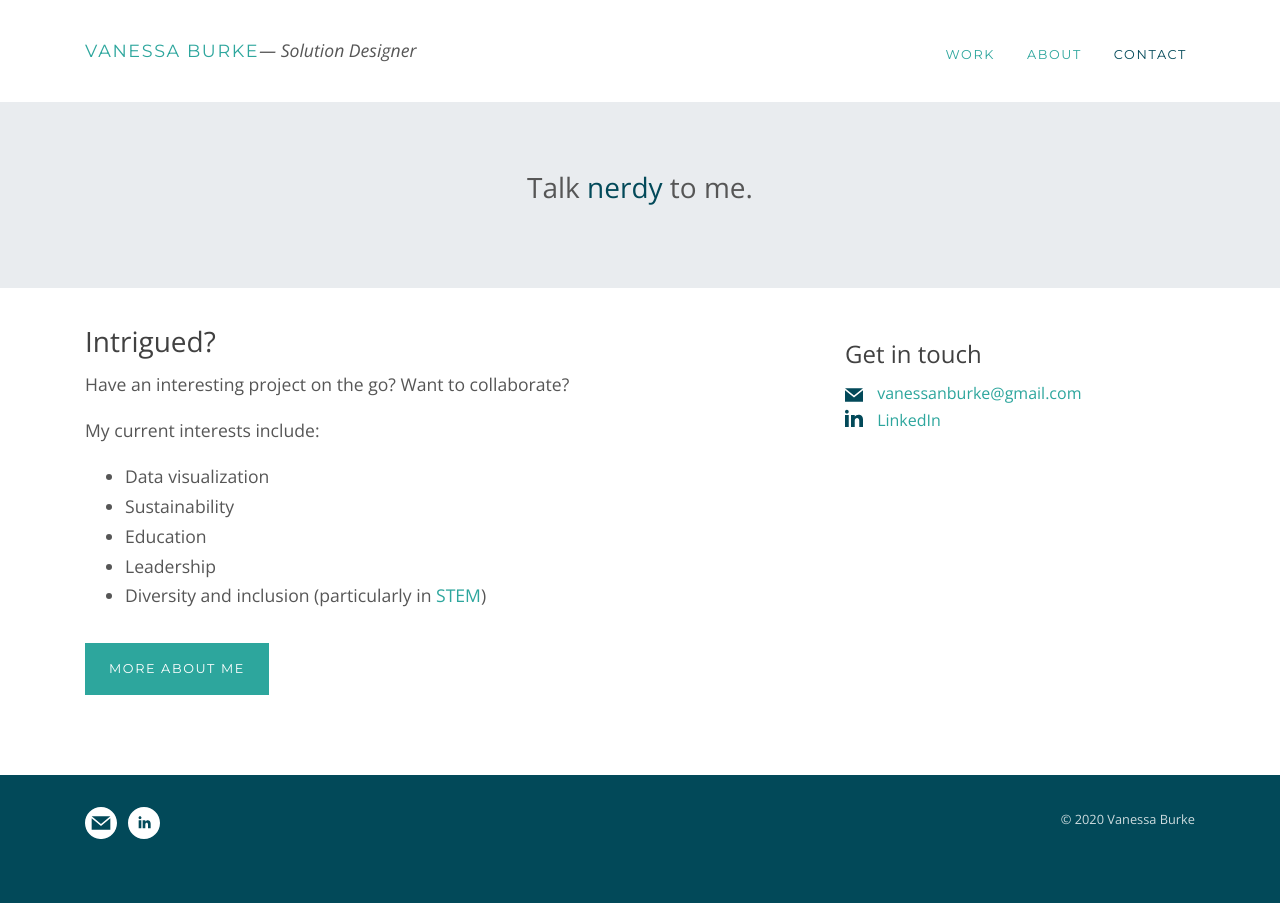
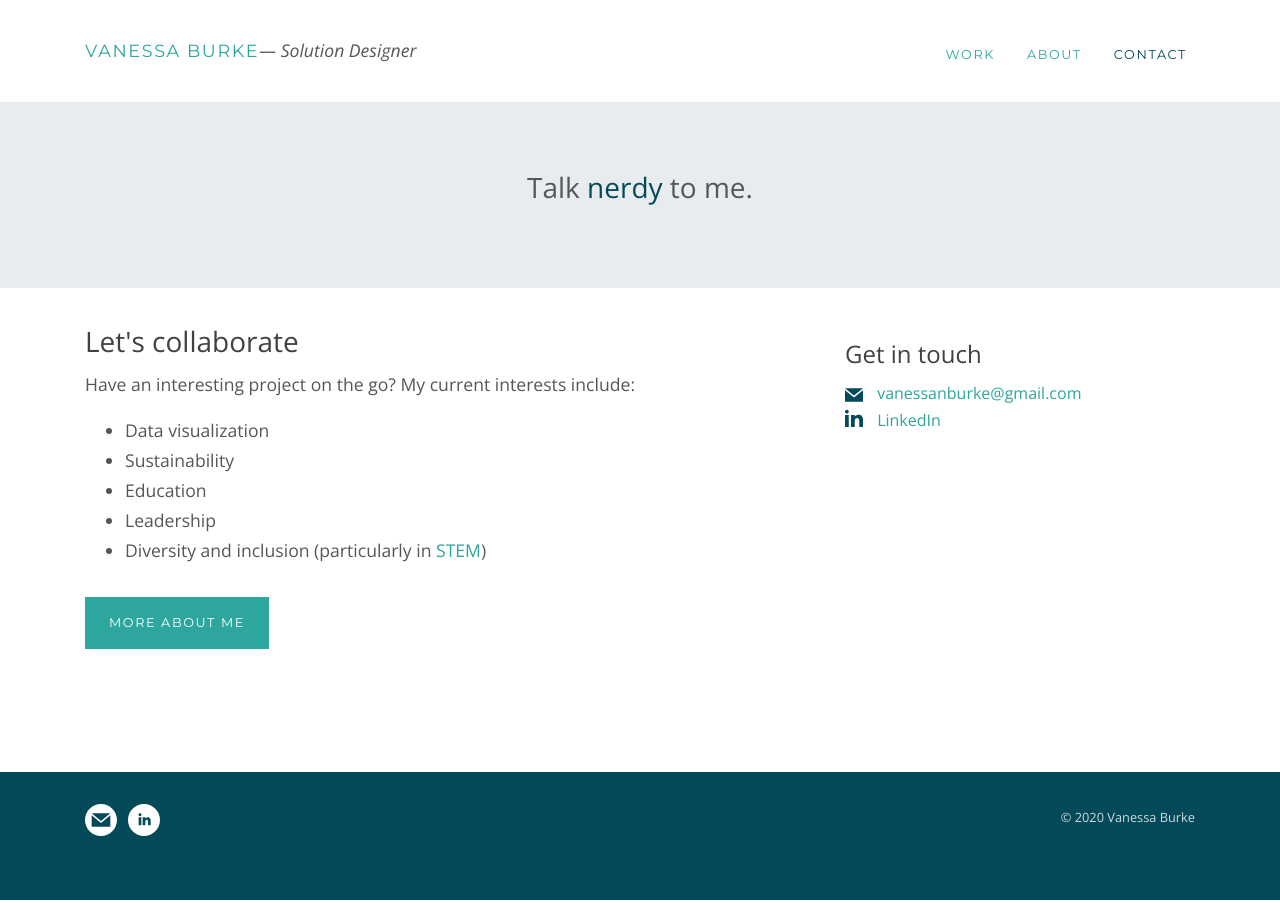
Before and after one commit to vnburke/vnburke.github.io, a Jekyll site: the page built from contact.md, in a window 1280 px wide. Built offline with Jekyll 4.4.1, drawn with Linux system fonts in a browser that asks for light colours.

Commit message:
Updated About, Contact

```diff
--- a/contact.md
+++ b/contact.md
@@ -16,9 +16,8 @@ title: Contact
 <div class="container">
   <div class="row">
     <div class="col-sm">
-      <h2>Intrigued?</h2>
-      <p>Have an interesting project on the go? Want to collaborate?</p>
-      <p>My current interests include:</p>
+      <h2>Let's collaborate</h2>
+      <p>Have an interesting project on the go? My current interests include:</p>
       <ul>
         <li>Data visualization</li>
         <li>Sustainability</li>
```
Also changed, not shown: about.md (+2 -2 lines).
